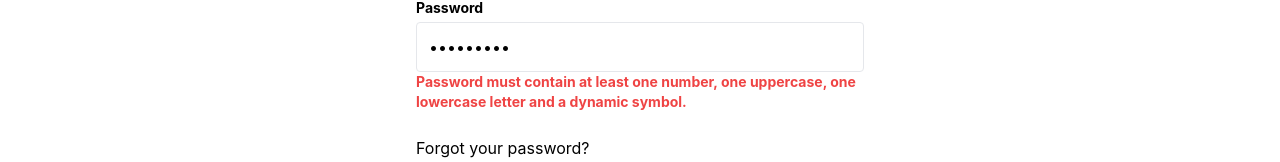
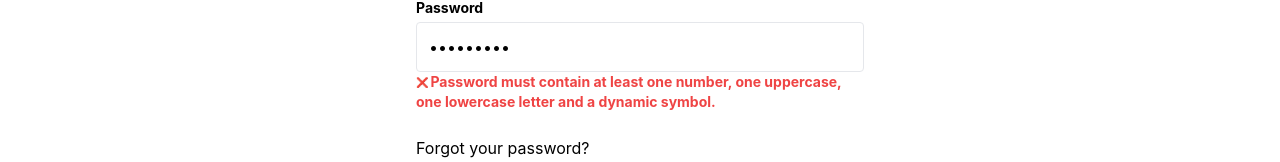
Before and after one commit to Omolaso/spotify, a React (Create React App) app: page /login in a window 1280 px wide. Both pictures are taken after typing "name@example.com", "Sample123" into the empty fields and a click on the button "Log in". Shown: the part 577-739 px from the top of the page. Built offline with nearby package versions, Linux system fonts and the light colour scheme.

Commit message:
worked on the form validations

```diff
--- a/src/components/Home.jsx
+++ b/src/components/Home.jsx
@@ -1,16 +1,16 @@
 import React from 'react';
-import axios from 'axios';
+// import axios from 'axios';
 
 
 
 const Home = () => {
 
-  const URL = 'https://api.spotify.com/v1/audio-analysis/6EJiVf7U0p1BBfs0qqeb1f';
+  // const URL = 'https://api.spotify.com/v1/audio-analysis/6EJiVf7U0p1BBfs0qqeb1f';
 
-  axios.get(URL)
-  .then((res) =>{
-    console.log(res.data);
-  })
+  // axios.get(URL)
+  // .then((res) =>{
+  //   console.log(res.data);
+  // })
 
 
 //   fetch("https://api.spotify.com/v1/audio-analysis/6EJiVf7U0p1BBfs0qqeb1f", {
--- a/src/components/Login.jsx
+++ b/src/components/Login.jsx
@@ -6,6 +6,7 @@ import { FontAwesomeIcon } from '@fortawesome/react-fontawesome';
 import { faSpotify, faFacebook, faApple } from '@fortawesome/free-brands-svg-icons';
 import { useFormik } from 'formik';
 import * as Yup from 'yup';
+import '../styles/AddedContent.css';
 // import validate from './Validate';
 
 const Login = () => {
@@ -21,12 +22,12 @@ const Login = () => {
     initialValues: {
       email: '',
       password: '',
+      remember: false,
     },
     validationSchema: Yup.object({
       email: Yup.string()
-        .required('Email can not be blank')
+        .required('Email is required')
         .email('Invalid email address'),
-
 
       password: Yup.string()
         .required('Password is required')
@@ -34,6 +35,10 @@ const Login = () => {
         .max(10, 'Password must be at most 10 characters')
         .matches( /^.*(?=.{8,})((?=.*[!@#$%^&*()\-_=+{};:,<.>]){1})(?=.*\d)((?=.*[a-z]){1})((?=.*[A-Z]){1}).*$/,
           'Password must contain at least one number, one uppercase, one lowercase letter and a dynamic symbol.'),
+
+      // remember: Yup.boolean()
+      //   .optional()
+      //   .oneOf([true, false]),
     }),
     // validate,
     onSubmit: (values, {resetForm}) => {
@@ -43,6 +48,7 @@ const Login = () => {
       // window.localStorage.setItem("Password", `${values.password}`);
       console.log("Email:", `${values.email}`);
       console.log("Password:", `${values.password}`);
+      console.log("Remember:", `${values.remember}`);
       resetForm({values: ''});
     },
   });
@@ -106,7 +112,7 @@ const Login = () => {
 
           <form
             onSubmit={formik.handleSubmit}
-            onReset={formik.handleReset}
+            // onReset={formik.handleReset}
             className='mt-4 text-left w-full max-w-md mx-auto'
             >
 
@@ -120,7 +126,7 @@ const Login = () => {
                 className='border w-full py-3 px-3 hover:border-black rounded'
                 {...formik.getFieldProps('email')}
               />
-              {formik.touched.email && formik.errors.email ? <div className='text-formErrorColor text-sm font-bold'>{formik.errors.email}</div> : null}
+              {formik.touched.email && formik.errors.email ? <div id='errorSign' className='text-formErrorColor text-sm font-bold'>{formik.errors.email}</div> : null}
             </div>
 
             <div className='flex flex-col mb-6'>
@@ -135,7 +141,7 @@ const Login = () => {
                 className='border w-full py-3 px-3 hover:border-black rounded'
                 {...formik.getFieldProps('password')}
               />
-              {formik.touched.password && formik.errors.password ? <div className='text-red-500 text-sm font-bold'>{formik.errors.password}</div> : null}
+              {formik.touched.password && formik.errors.password ? <div id='errorSign' className='text-red-500 text-sm font-bold'>{formik.errors.password}</div> : null}
             </div>
             <Link to='/forgotpassword' className='hover:underline hover:cursor-text'>Forgot your password?</Link>
 
--- a/src/components/SignUp.jsx
+++ b/src/components/SignUp.jsx
@@ -5,8 +5,8 @@ import google from '../images/google.png';
 import { FontAwesomeIcon } from '@fortawesome/react-fontawesome';
 import { faSpotify, faFacebook } from '@fortawesome/free-brands-svg-icons';
 import { useFormik } from 'formik';
-// import * as Yup from 'yup';
-import validate from './Validate';
+import * as Yup from 'yup';
+// import validate from './Validate';
 
 
 
@@ -25,11 +25,11 @@ const SignUp = () => {
       gender: false,
       // marketing: false,
     },
-    // validationSchema: Yup.object({
-    //   email: Yup.string().email('Invalid email address').required('Email can not be blank'),
-    //   password: Yup.string().password()
-    // }),
-    validate,
+    validationSchema: Yup.object({
+      email: Yup.string().email('Invalid email address').required('Email can not be blank'),
+      // password: Yup.string().password()
+    }),
+    // validate,
     onSubmit: (values, {resetForm}) => {
       // alert(JSON.stringify(values, null, 2));
       alert('Your details are now saved to your browser local storage');
@@ -39,10 +39,9 @@ const SignUp = () => {
       window.localStorage.setItem("D.O.B", `${values.day}th of ${values.month}, ${values.year}.`);
       window.localStorage.setItem("Gender", `${values.gender}`);
       // window.localStorage.setItem("I would prefer not to receive marketing messages from Spotify", `${values.marketing}`);
-      // resetForm();
       // console.log('Email:', `${values.email}`);
-      resetForm({values: ''},
-        values.gender.checked = false
+      resetForm({values:''},
+        // values.gender.checked = false
       );
     },
   });
--- /dev/null
+++ b/src/styles/AddedContent.css
@@ -0,0 +1,6 @@
+#errorSign::before{
+    content: "❌";
+    font-size: 10px;
+    vertical-align: top;
+    margin-right: 2px;
+}
```
Also changed, not shown: src/App.css (added).
